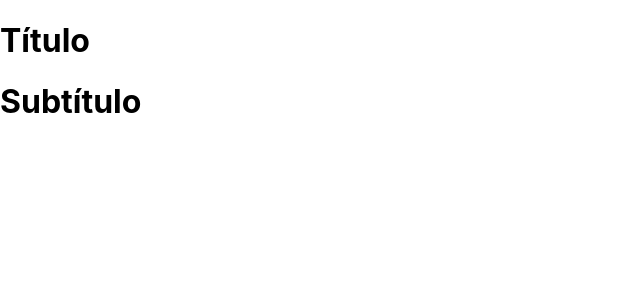
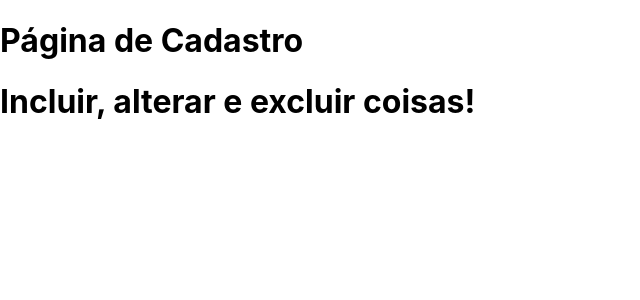
Before and after one commit to annekarolinefc/exercicios, a Next.js app: page /basicos/usando_titulo in a window 1280 px wide. Shown: the top 300 px of the page, without its empty margins (0-640 px from the left). Built offline with nearby package versions, Linux system fonts and the light colour scheme.

Commit message:
PROPS -> propriedade Componente

```diff
--- a/components/Titulo.jsx
+++ b/components/Titulo.jsx
@@ -1,8 +1,8 @@
-export default function Titulo(){
+export default function Titulo(props){
     return (
         <>
-            <h1>Título</h1>
-            <h1>Subtítulo</h1>
+            <h1>{props.principal}</h1>
+            <h1>{props.secundario}</h1>
         </>
     )
 }
--- a/pages/basicos/usando_titulo.jsx
+++ b/pages/basicos/usando_titulo.jsx
@@ -2,7 +2,10 @@
 export default function usandoTitulo(){
     return(
         <div>
-            <Titulo />
+            <Titulo
+                principal="Página de Cadastro"
+                secundario= "Incluir, alterar e excluir coisas!"
+            />
         </div>
     )
 }
```
